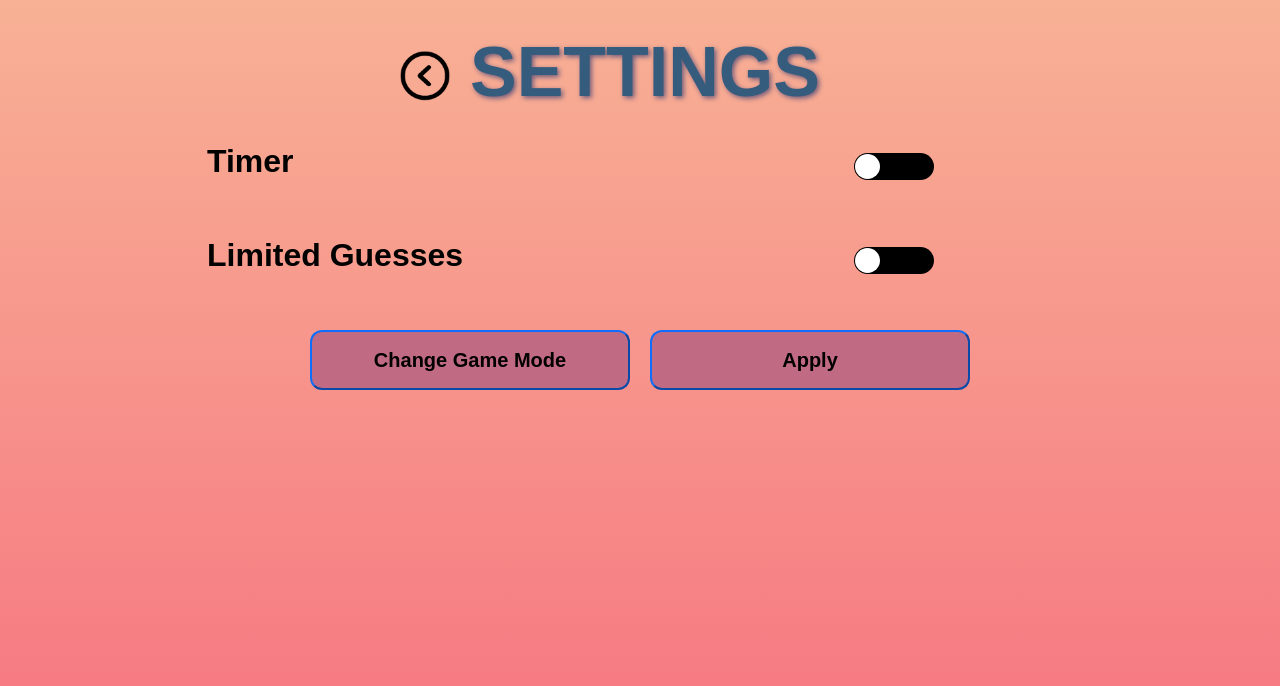
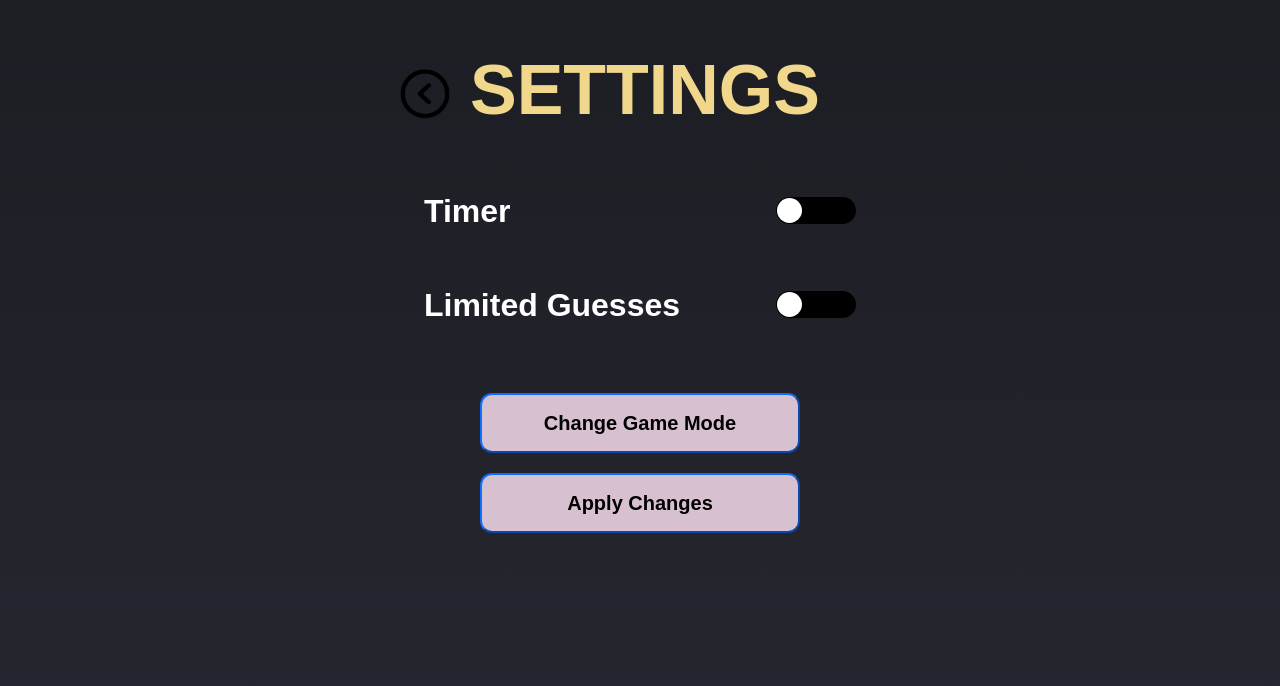
Before and after one commit to ngin102/Guess-It, a PHP site: page /settings.php in a window 1280 px wide. Shown: the top 686 px of the page. Run offline with PHP 8.4, Linux system fonts and the light colour scheme; some web fonts are replaced.

Commit message:
Update game layout and styling

```diff
--- a/app/css/settings.css
+++ b/app/css/settings.css
@@ -1,21 +1,28 @@
+@import url('https://fonts.cdnfonts.com/css/renegade-pursuit');
+@import url('https://fonts.cdnfonts.com/css/utendo');
+
+* {
+    font-family: 'Utendo', sans-serif;
+}
+
+
 body {
-    background: linear-gradient(180deg, #F8B195 0%,#F67280 100%);
+    background: linear-gradient(180deg, #1D1E24 0%, #262730 100%);
     background-attachment: fixed;
     height: 100%;
 }
 
 h1.title {
-    font-family: Arial, sans-serif;
-    font-size: 70px;
-    color: #355C7D;
+    font-family: 'Renegade Pursuit', sans-serif;
+    font-size: 4.375rem;
+    color: #F0D78C;
     font-weight: bold;
-    text-shadow: 2px 2px 5px #6C5B7B;
+    text-align: center;
 }
 
 p.selected_setting {
-    font-family: Arial, sans-serif;
     font-size: xx-large;
-    color: black;
+    color: #FFFF;
     font-weight: bold;
 }
 
@@ -23,11 +30,17 @@ p.selected_setting {
     display: flex;
     align-items: center;
     justify-content: center;
+    margin: 0 auto;
+    max-width: 70vw;
 }
 
 .container#main{
-    margin-top: 30px
+    margin-top: 3rem;
+}
 
+.container#btns-container{
+    flex-direction: column;
+    margin-top: -1.2rem;
 }
 
 .back{
@@ -49,14 +62,23 @@ p.selected_setting {
 
 table.settings_table {
     border-collapse: collapse;
-    width: 70%;
-    margin-left: auto;
-    margin-right: auto;
+    width: 100%;
+    display: flex;
+    align-items: center;
+    justify-content: center;
+    margin: 2rem auto;
+    max-width: 70vw;
 }
 
+table.settings_table td {
+    padding-right: 3rem;
+    padding-left: 3rem;
+  }
+
 table.settings_table th, td {
-    border: 1px solid white;
+    border: 1px solid #FFFF;
     padding: 15px;
+    margin-top: 5rem;
 }
 
 table.settings_table td {
@@ -70,6 +92,7 @@ table.settings_table td {
     height: 27px;
     background-color: black;
     border-radius: 20px;
+    margin-top: -5rem;
 }
 
 /* Hide browser's default radio button */
@@ -83,7 +106,7 @@ table.settings_table td {
 .checkmark {
     cursor: pointer;
     position: absolute;
-    background-color: white;
+    background-color: #FFFF;
     top: 1px;
     left: 1px;
     height: 25px;
@@ -94,38 +117,28 @@ table.settings_table td {
 /* Move checkmark once toggle is selected */
 .toggle input:checked + .checkmark  {
     left: 54px;
-    background-color: #416E2A
+    background-color: #77BA99
 }
 
-.change_mode.btn-primary {
+.main-btn.btn-primary {
     width: 320px;
     height: 60px;
     font-size: 20px;
-    margin-right: 20px;
     font-weight: bold;
-    font-family: Arial,sans-serif;
-    background-color: #c06b83;
+    background-color: #D7C0D0;
     color: black;
     border-radius: 12px;
     margin-top: 20px;
     cursor: pointer;
 }
-.apply.btn-primary {
-    width: 320px;
-    height: 60px;
-    font-size: 20px;
-    font-weight: bold;
-    font-family: Arial,sans-serif;
-    background-color: #c06b83;
-    color: black;
-    border-radius: 12px;
-    margin-top: 20px;
-    cursor: pointer;
-}
-.change_mode.btn-primary:hover {
+
+.main-btn.btn-primary:hover {
     box-shadow: 2px 2px 11px #6C5B7B;
 }
 
-.apply.btn-primary:hover {
-    box-shadow: 2px 2px 11px #6C5B7B;
+@media screen and (max-width: 800px)
+{
+    h1.title {
+        font-size: 2rem;
+    }
 }
--- a/app/settings.php
+++ b/app/settings.php
@@ -32,8 +32,8 @@
             <tr> <td><p class = "selected_setting" id ="selected_guess">Limited Guesses</p></td>
                 <td>
                     <label class="toggle" id = "whole_tries">
-                        <input type = "checkbox" name = "limited_guesses" id = "toggle_2" >
-                        <span class = "checkmark"></span>
+                    <input type = "checkbox" name = "limited_guesses" id = "toggle_2" >
+                    <span class = "checkmark"></span>
                     </label>
                 </td></tr>
             </tbody>
@@ -41,10 +41,10 @@
 
 
         <!-- Code to change mode (redirects to main page) -->
-        <div class = "container">
+        <div class = "container" id = "btns-container">
             <!-- The button to redirect to the main page -->
-            <a href = "index.php"> <button id = "change_mode_btn" class = "change_mode btn-primary btn-lg">Change Game Mode</button></a>
-            <a href = "mainpage.php"> <button id = "apply" class = "apply btn-primary btn-lg">Apply</button></a>
+            <a href = "index.php"> <button id = "change_mode_btn" class = "main-btn btn-primary btn-lg">Change Game Mode</button></a>
+            <a href = "mainpage.php"> <button id = "apply" class = "main-btn btn-primary btn-lg">Apply Changes</button></a>
         </div>
 
         <script src = "./js/main.js" type = "module"></script>
```
Also changed, not shown: app/css/index.css (added, +59 -0 lines), app/css/instructions.css (+49 -20 lines), app/css/leaderboard.css (+27 -17 lines), app/css/mainpage.css (+135 -37 lines), app/css/styles.css (deleted, +0 -138 lines), app/index.php (+1 -10 lines), app/instructions.php (+8 -3 lines), app/leaderboard.php (+5 -2 lines), app/mainpage.php (+3 -5 lines), 2 other files.
